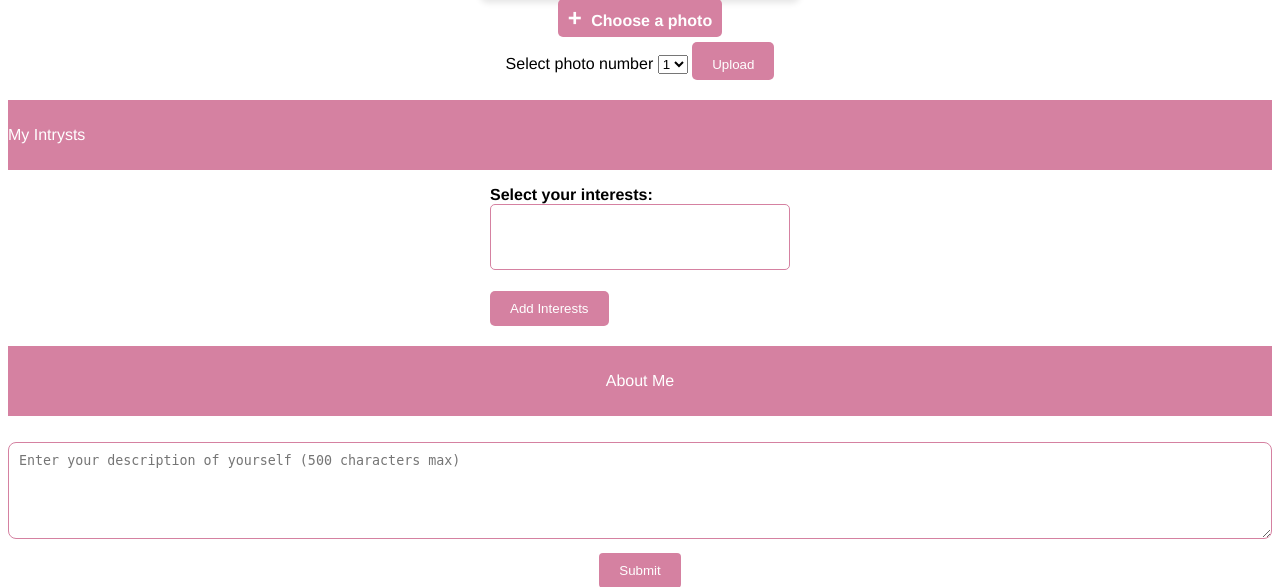
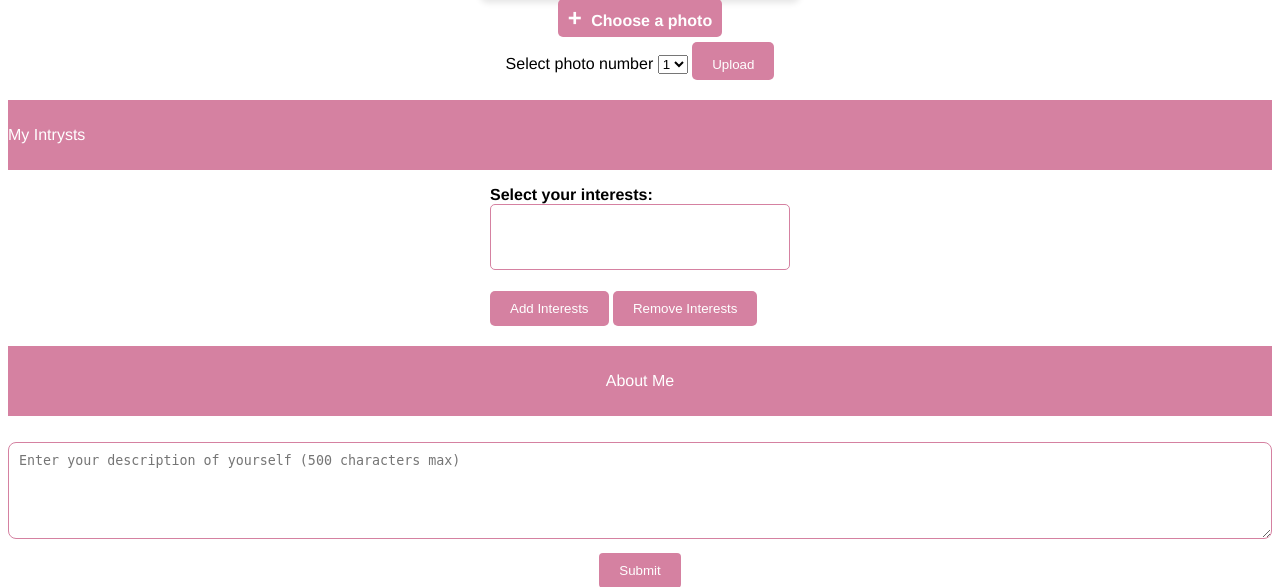
Before and after one commit to evanevan-67/CS4116-project, a PHP site: page /myprofile.php in a window 1280 px wide. Shown: the part 627-1214 px from the top of the page. Run offline with PHP 8.4, Linux system fonts and the light colour scheme; the visitor is signed in with stand-in values (Sample User, id 1); data that the repository does not hold is empty.

Commit message:
Implemented interest removal feature on myprofile.php

```diff
--- a/myprofile.php
+++ b/myprofile.php
@@ -205,8 +205,10 @@
                     ?>
                 </select>
             </div>
-    <button type="submit" class="btn btn-primary">Add Interests</button>
+            <button type="submit" name="add_interests" class="btn btn-primary">Add Interests</button>
+            <button type="submit" name="remove_interests" formaction="remove_interests.php" class="btn btn-danger">Remove Interests</button>
         </form>
+
     </div>
     <div class="aboutme">
         <div id="aboutmeheader">
--- a/remove_interests.php
+++ b/remove_interests.php
@@ -32,8 +32,7 @@ if (isset($_POST['interests']) && is_array($_POST['interests'])) {
                 echo "Error: " . mysqli_error($conn);
             }
         }
-    }
-} else {
+    } else {
     echo "Please select at least one interest.";
 }
 
```
Lines whose indentation alone changed are shown as unchanged.
